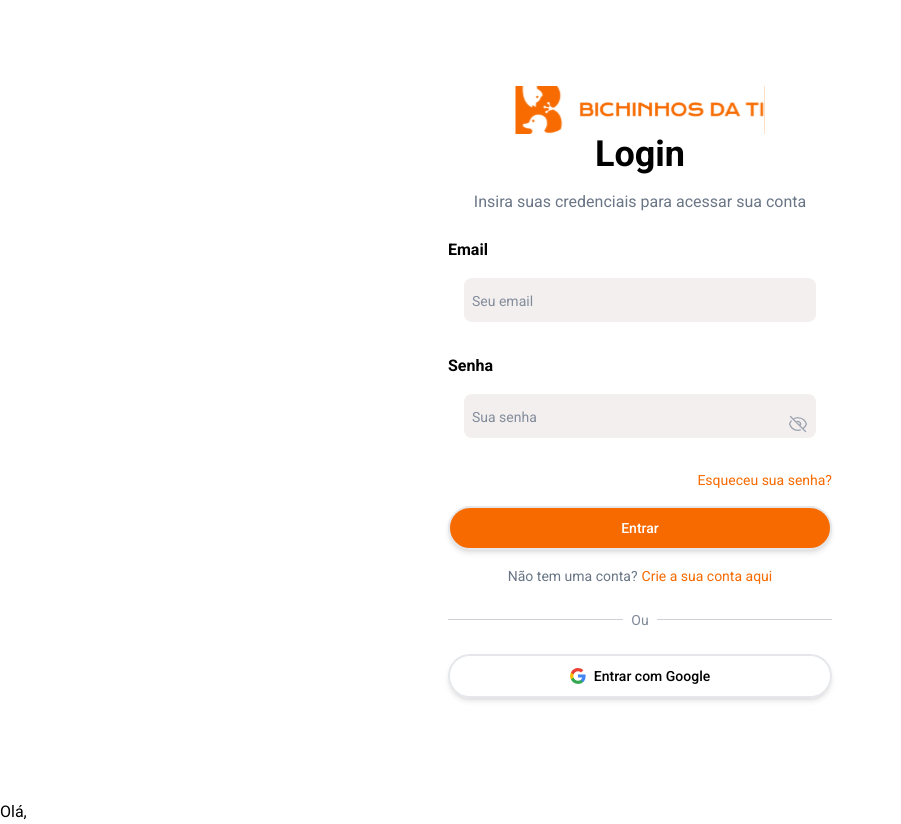
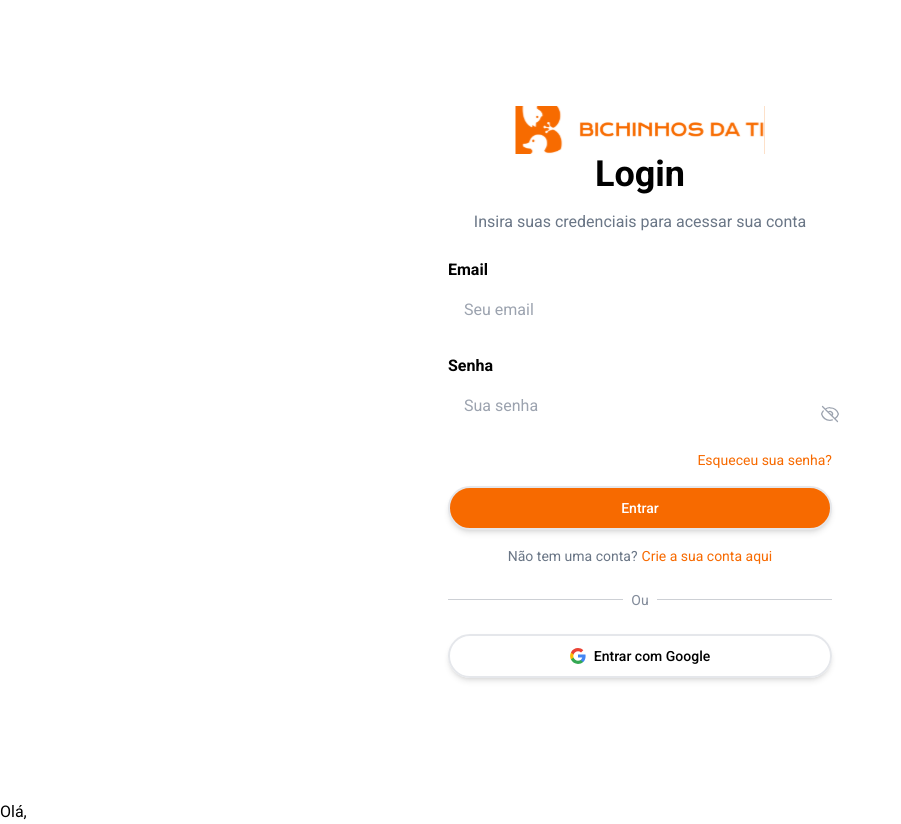
Before and after one commit to Squad1-BTI/frontend-login, a Next.js app: page / in a window 1280 px wide. Shown: the whole page, without its empty margins (0-901 px from the left). Built offline with nearby package versions, Linux system fonts and the light colour scheme.

Commit message:
Adding routes in login for home

```diff
--- a/src/app/login.tsx
+++ b/src/app/login/login.tsx
@@ -1,16 +1,16 @@
       "use client"
       import { Button } from "@/components/UI/button";
       import { Input } from "@/components/UI/input";
-      // import { useRouter } from "next/router";
+      import { useRouter } from "next/navigation";
 
 
 
 
 function Login() {
-          // const router = useRouter();
+           const router = useRouter();
           const handleSubmit = (e: { preventDefault: () => void; }) => {
               e.preventDefault();
-            // router.push('/Home');
+           router.push('/home');
           };
 
           return (
--- a/src/app/page.tsx
+++ b/src/app/page.tsx
@@ -1,7 +1,9 @@
 import { Button } from '@/components/UI/button';
 import { Input } from '@/components/UI/input';
-import Login from './login';
-import HomePage from './HomePage';
+
+
+import Login from './login/login';
+import Page from './home/page';
 
 
 export default function Home() {
@@ -18,7 +20,7 @@ export default function Home() {
         <Button variant="default" size="sm">
           Entrar
         </Button> */}
-        <HomePage />
+        <Page />
       </div>
     </main>
   );
--- a/src/components/UI/input.tsx
+++ b/src/components/UI/input.tsx
@@ -13,7 +13,7 @@ const inputVariants = cva(
         default: 'text-gray-800 bg-secundary peer block w-full border-1 px-2 py-2 focus:outline-none placeholder:text-place  placeholder:text-sm ',
       },
       inputSize: {
-        default: 'w-96 text-lg',
+        default: 'min-w- text-lg',
         sm: 'w-18 text-xl',
         lg: 'w-54 text-xl',
       },
@@ -31,12 +31,12 @@ const inputVariants = cva(
   }
 );
 
-export interface InputProps extends Omit<React.InputHTMLAttributes<HTMLInputElement>, 'size'>, VariantProps<typeof inputVariants> {
+export interface InputProps extends Omit<React.InputHTMLAttributes<HTMLInputElement>, 'size'>{
   togglePassword?: boolean;
 }
 
 const Input = React.forwardRef<HTMLInputElement, InputProps>(
-  ({ className, variant, inputSize, togglePassword = false, type = 'text', ...props }, ref) => {
+  ({ className, togglePassword = false, type = 'text', ...props }, ref) => {
     const [showPassword, setShowPassword] = React.useState(false);
 
     const handleToggle = () => {
@@ -44,9 +44,9 @@ const Input = React.forwardRef<HTMLInputElement, InputProps>(
     };
 
     return (
-      <div className="relative flex items-center m-4">
+      <div className="relative flex items-center m-4 w-full">
         <input
-          className={cn(inputVariants({ variant, inputSize, className }), togglePassword && 'pr-10')}
+          className={cn('min-w-[440px]:', className , togglePassword && 'pr-10')}
           ref={ref}
           type={togglePassword && !showPassword ? 'password' : 'text'}
           {...props}
```
Also changed, not shown: src/app/home/page.tsx (renamed from src/app/HomePage.tsx), src/app/login/page.tsx (added).
